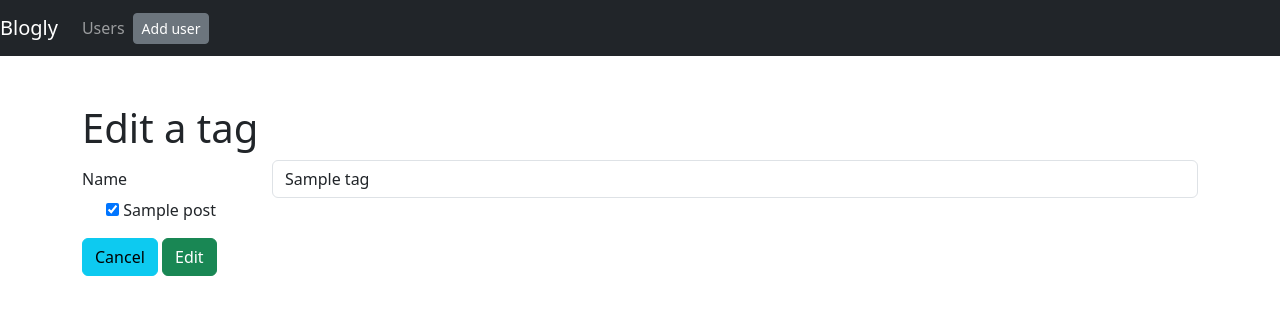
After one commit to CasonHogue/SQLAlchemy, a Flask app: page /tags/1/edit in a window 1280 px wide. The commit adds this page. Shown: the top 315 px of the page. Run offline with Flask 2, Linux system fonts and the light colour scheme; tables that the repository leaves empty hold one stand-in row (values such as "Sample post"); some libraries are stand-ins or nearby versions.

Commit message:
Add files via upload

```diff
--- a/flask-blogly/app.py
+++ b/flask-blogly/app.py
@@ -2,13 +2,12 @@
 
 from flask import Flask, request, redirect, render_template, flash
 from flask_debugtoolbar import DebugToolbarExtension
-from models import db, connect_db, User, Post
+from models import db, connect_db, User, Post, Tag
 
 app = Flask(__name__)
 app.config['SQLALCHEMY_DATABASE_URI'] = "postgresql:///blogly"
 app.config['SQLALCHEMY_TRACK_MODIFICATIONS'] = False
 app.config['SECRET_KEY'] = 'ihaveasecret'
-
 
 toolbar = DebugToolbarExtension(app)
 
@@ -105,12 +104,14 @@ def users_destroy(user_id):
 
     return redirect("/users")
 
+
 @app.route('/users/<int:user_id>/posts/new')
 def posts_new_form(user_id):
     """Show a form to create a new post for a specific user"""
 
     user = User.query.get_or_404(user_id)
-    return render_template('posts/new.html', user=user)
+    tags = Tag.query.all()
+    return render_template('posts/new.html', user=user, tags=tags)
 
 
 @app.route('/users/<int:user_id>/posts/new', methods=["POST"])
@@ -118,9 +119,13 @@ def posts_new(user_id):
     """Handle form submission for creating a new post for a specific user"""
 
     user = User.query.get_or_404(user_id)
+    tag_ids = [int(num) for num in request.form.getlist("tags")]
+    tags = Tag.query.filter(Tag.id.in_(tag_ids)).all()
+
     new_post = Post(title=request.form['title'],
                     content=request.form['content'],
-                    user=user)
+                    user=user,
+                    tags=tags)
 
     db.session.add(new_post)
     db.session.commit()
@@ -142,7 +147,8 @@ def posts_edit(post_id):
     """Show a form to edit an existing post"""
 
     post = Post.query.get_or_404(post_id)
-    return render_template('posts/edit.html', post=post)
+    tags = Tag.query.all()
+    return render_template('posts/edit.html', post=post, tags=tags)
 
 
 @app.route('/posts/<int:post_id>/edit', methods=["POST"])
@@ -152,6 +158,9 @@ def posts_update(post_id):
     post = Post.query.get_or_404(post_id)
     post.title = request.form['title']
     post.content = request.form['content']
+
+    tag_ids = [int(num) for num in request.form.getlist("tags")]
+    post.tags = Tag.query.filter(Tag.id.in_(tag_ids)).all()
 
     db.session.add(post)
     db.session.commit()
@@ -171,3 +180,79 @@ def posts_destroy(post_id):
     flash(f"Post '{post.title} deleted.")
 
     return redirect(f"/users/{post.user_id}")
+
+
+@app.route('/tags')
+def tags_index():
+    """Show a page with info on all tags"""
+
+    tags = Tag.query.all()
+    return render_template('tags/index.html', tags=tags)
+
+
+@app.route('/tags/new')
+def tags_new_form():
+    """Show a form to create a new tag"""
+
+    posts = Post.query.all()
+    return render_template('tags/new.html', posts=posts)
+
+
+@app.route("/tags/new", methods=["POST"])
+def tags_new():
+    """Handle form submission for creating a new tag"""
+
+    post_ids = [int(num) for num in request.form.getlist("posts")]
+    posts = Post.query.filter(Post.id.in_(post_ids)).all()
+    new_tag = Tag(name=request.form['name'], posts=posts)
+
+    db.session.add(new_tag)
+    db.session.commit()
+    flash(f"Tag '{new_tag.name}' added.")
+
+    return redirect("/tags")
+
+
+@app.route('/tags/<int:tag_id>')
+def tags_show(tag_id):
+    """Show a page with info on a specific tag"""
+
+    tag = Tag.query.get_or_404(tag_id)
+    return render_template('tags/show.html', tag=tag)
+
+
+@app.route('/tags/<int:tag_id>/edit')
+def tags_edit_form(tag_id):
+    """Show a form to edit an existing tag"""
+
+    tag = Tag.query.get_or_404(tag_id)
+    posts = Post.query.all()
+    return render_template('tags/edit.html', tag=tag, posts=posts)
+
+
+@app.route('/tags/<int:tag_id>/edit', methods=["POST"])
+def tags_edit(tag_id):
+    """Handle form submission for updating an existing tag"""
+
+    tag = Tag.query.get_or_404(tag_id)
+    tag.name = request.form['name']
+    post_ids = [int(num) for num in request.form.getlist("posts")]
+    tag.posts = Post.query.filter(Post.id.in_(post_ids)).all()
+
+    db.session.add(tag)
+    db.session.commit()
+    flash(f"Tag '{tag.name}' edited.")
+
+    return redirect("/tags")
+
+
+@app.route('/tags/<int:tag_id>/delete', methods=["POST"])
+def tags_destroy(tag_id):
+    """Handle form submission for deleting an existing tag"""
+
+    tag = Tag.query.get_or_404(tag_id)
+    db.session.delete(tag)
+    db.session.commit()
+    flash(f"Tag '{tag.name}' deleted.")
+
+    return redirect("/tags")
--- /dev/null
+++ b/flask-blogly/templates/tags/edit.html
@@ -0,0 +1,55 @@
+{% extends 'base.html' %}
+
+{% block title %}Edit Tag{% endblock %}
+
+{% block content %}
+
+<h1>Edit a tag</h1>
+
+<form method="POST" action="/tags/{{ tag.id }}/edit">
+
+  <div class="form-group row">
+    <label for="name" class="col-sm-2 col-form-label d-flex align-items-center">
+      Name
+    </label>
+    <div class="col-sm-10">
+      <input type="text"
+             class="form-control"
+             id="name"
+             name="name"
+             placeholder="Enter a name for the tag"
+             value="{{ tag.name }}">
+    </div>
+  </div>
+
+  <div class="form-group row form-check">
+    {% for post in posts %}
+    <div>
+      <input
+              class="form-input"
+              type="checkbox"
+              value="{{ post.id }}"
+              id="post_{{ post.id }}"
+              name="posts"
+              {% if post in tag.posts %}
+              checked
+              {% endif %}
+      >
+      <label class="form-check-label" for="post_{{ post.id }}">
+        {{ post.title }}
+      </label>
+    </div>
+    {% endfor %}
+  </div>
+
+  <div class="mt-3 form-group row">
+    <div class="ml-auto mr-3">
+      <a href="/tags" class="btn btn-info">Cancel</a>
+      <button type="submit" class="btn btn-success">Edit</button>
+    </div>
+
+  </div>
+
+</form>
+
+{% endblock %}
```
Also changed, not shown: flask-blogly/models.py (+25 -1 lines), flask-blogly/templates/posts/edit.html (+16 -0 lines), flask-blogly/templates/posts/homepage.html (+10 -0 lines), flask-blogly/templates/posts/new.html (+15 -0 lines), flask-blogly/templates/posts/show.html (+20 -8 lines), flask-blogly/templates/tags/index.html (added, +17 -0 lines), flask-blogly/templates/tags/new.html (added, +45 -0 lines), flask-blogly/templates/tags/show.html (added, +26 -0 lines).
